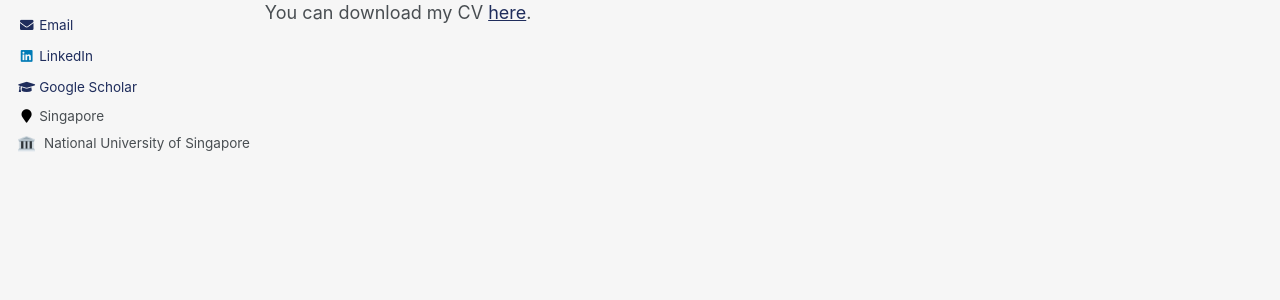
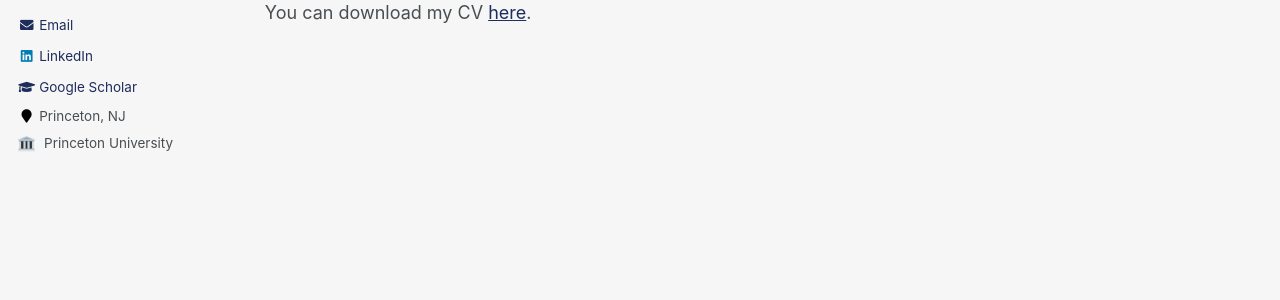
Before and after one commit to peiyi-jin/peiyi-jin.github.io, a Jekyll site: the page built from _pages/about.md, in a window 1280 px wide. Shown: the part 380-680 px from the top of the page. Built offline with Jekyll 4.4.1, drawn with Linux system fonts in a browser that asks for light colours.

Commit message:
Update sidebar location and institution to Princeton
Co-Authored-By: Claude Opus 5 <noreply@anthropic.com>
Claude-Session: https://claude.ai/code/session_01Em5my9z8oEt6JLtQGafWnk

```diff
--- a/_config.yml
+++ b/_config.yml
@@ -77,8 +77,8 @@ author:
   name             : "Peiyi Jin"
   avatar           : "hm3.jpg"
   bio              : "Ph.D. in Economics"
-  location         : "Singapore"
-  institution      : "National University of Singapore"
+  location         : "Princeton, NJ"
+  institution      : "Princeton University"
   # employer         : "National University of Singapore"
 
 
```
